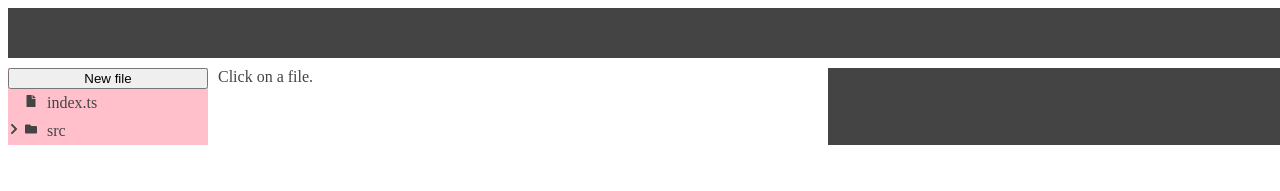
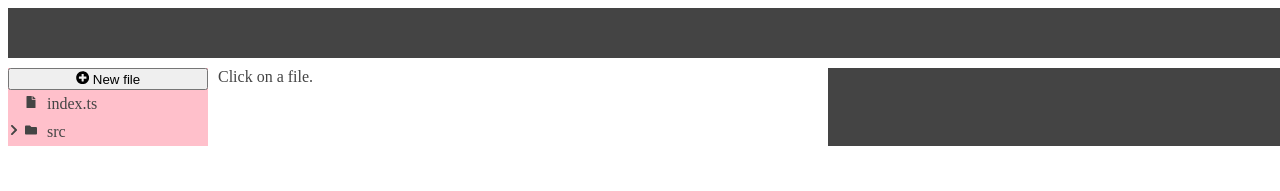
Before and after one commit to esymode/editor, a React app: page / in a window 1280 px wide. Shown: the top 191 px of the page. Built offline with nearby package versions, Linux system fonts and the light colour scheme; the HTML template or start-up script is replaced by a standard one; what ts-union would draw is missing.

Commit message:
added initial support for deleting files

```diff
--- a/src/Editor.tsx
+++ b/src/Editor.tsx
@@ -4,7 +4,7 @@ import * as monaco from "monaco-editor";
 import { css } from "emotion";
 
 import { useState, useEffect, useRef, useReducer } from "react";
-import { FolderItem, FilesPanel } from "./leftPanel/FilesPanel";
+import { FolderItem, FilesPanel } from "./sidePanel/FilesPanel";
 import { Evt } from "./ideEvents";
 // import { PackageJSON } from "./virtual-path-types";
 
@@ -29,6 +29,15 @@ const insert = (folder: FolderItem, name: string): FolderItem => {
     children: [...folder.children, { tag: "file", name }]
   };
 };
+
+const deleteItem = (folder: FolderItem, name: string): FolderItem => {
+  return {
+    tag: "folder",
+    name: folder.name,
+    children: folder.children.filter(c => c.name != name)
+  };
+};
+
 type IDEState = {
   activeFilePath?: string;
   projectFiles: FolderItem;
@@ -49,7 +58,16 @@ const reducer = (prev: IDEState, evt: Evt): IDEState =>
       projectFiles: insert(prev.projectFiles, name),
       activeFilePath: name,
       content: { ...prev.content, [name]: "" }
-    })
+    }),
+
+    DeleteFile: path => {
+      return {
+        ...prev,
+        projectFiles: deleteItem(prev.projectFiles, path),
+        activeFilePath: name
+        // content: { ...prev.content, [name]: "" }
+      };
+    }
   });
 
 const initialProjectFiles: FolderItem = {
--- a/src/ideEvents.ts
+++ b/src/ideEvents.ts
@@ -5,7 +5,8 @@ type FilePath = string;
 export const Evt = Union({
   SelectFile: of<FilePath>(),
   AddFile: of<FilePath>(),
-  SaveContent: of<FilePath, string>()
+  SaveContent: of<FilePath, string>(),
+  DeleteFile: of<FilePath>()
 });
 
 export type Evt = typeof Evt.T;
--- a/src/leftPanel/FilesPanel.tsx
+++ b/src/sidePanel/FilesPanel.tsx
@@ -8,6 +8,8 @@ import {
   FaFolder,
   FaFolderOpen,
   FaChevronDown,
+  FaPlusCircle,
+  FaTrash,
   FaChevronRight
 } from "react-icons/fa";
 import { Dispatch, Evt } from "src/ideEvents";
@@ -54,15 +56,25 @@ export const FilesPanel: React.FC<{
   dispatch: Dispatch;
 }> = ({ root: { children }, dispatch }) => (
   <div className={panelStyle}>
-    <button onClick={() => dispatch(Evt.AddFile("foo.ts"))}>New file</button>
+    <button
+      onClick={() => {
+        const filename = prompt("Filename?");
+
+        if (filename) {
+          dispatch(Evt.AddFile(filename));
+        }
+      }}
+    >
+      <FaPlusCircle /> New file
+    </button>
 
     {children.map(child => (
-      <TreeNode
+      <FileTreeItem
         parentPath=""
         key={child.name}
         item={child}
-        onFileSelected={path => dispatch(Evt.SelectFile(path))}
-      ></TreeNode>
+        dispatch={dispatch}
+      ></FileTreeItem>
     ))}
   </div>
 );
@@ -74,6 +86,15 @@ const getPaddingLeft = (level: number, type: Item["tag"]) =>
 // padding-left: ${props => getPaddingLeft(props.level, props.type)}px;
 const itemStyle = css`
   display: flex;
+  flex: 1;
+  flex-direction: row;
+  align-items: center;
+`;
+
+const itemRowStyle = css`
+  display: flex;
+  flex: 1;
+  justify-content: space-between;
   flex-direction: row;
   align-items: center;
   padding: 5px 8px;
@@ -93,23 +114,34 @@ const itemIconStyle = css`
 `;
 
 // level={level} type={item.tag}
-const TreeNode: React.FC<{
+const FileTreeItem: React.FC<{
   item: Item;
   level?: number;
   parentPath: string;
-  onFileSelected: (path: string) => void;
-}> = ({ parentPath, item, onFileSelected, level = 0 }) => {
+  dispatch: Dispatch;
+}> = ({ parentPath, item, dispatch, level = 0 }) => {
   const [isOpened, setIsOpened] = useState(false);
+  const [isHovered, setIsHovered] = useState(false);
 
   const myPath = joinPath(parentPath, item.name);
+  const toggleOpen = () => setIsOpened(!isOpened);
   return (
     <>
       <div
+        className={itemRowStyle}
+        style={{ paddingLeft: getPaddingLeft(level, item.tag) }}
+        onMouseEnter={() => setIsHovered(true)}
+        onMouseLeave={() => setIsHovered(false)}
+      >
+        <div
           className={itemStyle}
-        style={{ paddingLeft: getPaddingLeft(level, item.tag) }}
-        onClick={() => onFileSelected(myPath)}
+          onClick={
+            item.tag === "folder"
+              ? toggleOpen
+              : () => dispatch(Evt.SelectFile(myPath))
+          }
         >
-        <div className={chevronStyle} onClick={() => setIsOpened(!isOpened)}>
+          <div className={chevronStyle} onClick={toggleOpen}>
             {item.tag === "folder" &&
               (isOpened ? <FaChevronDown /> : <FaChevronRight />)}
           </div>
@@ -122,13 +154,21 @@ const TreeNode: React.FC<{
 
           <span role="button">{item.name}</span>
         </div>
+        <div
+          role="button"
+          hidden={!isHovered}
+          onClick={() => dispatch(Evt.DeleteFile(myPath))}
+        >
+          <FaTrash size={12} />
+        </div>
+      </div>
 
       {isOpened &&
         item.tag === "folder" &&
         item.children.map(child => (
-          <TreeNode
+          <FileTreeItem
             parentPath={myPath}
-            onFileSelected={onFileSelected}
+            dispatch={dispatch}
             key={child.name}
             item={child}
             level={level + 1}
@@ -137,21 +177,3 @@ const TreeNode: React.FC<{
     </>
   );
 };
-
-// onClick={() => onNodeSelect(node)}
-
-// Treeitem.propTypes = {
-//   node: PropTypes.object.isRequired,
-//   getChildNodes: PropTypes.func.isRequired,
-//   level: PropTypes.number.isRequired,
-//   onToggle: PropTypes.func.isRequired,
-//   onNodeSelect: PropTypes.func.isRequired
-// };
-
-// TreeNode.defaultProps = {
-//   level: 0
-// };
-
-// <div>
-//   {selectedFile && selectedFile.type === "file" && selectedFile.content}
-// </div>
```
Lines whose indentation alone changed are shown as unchanged.
